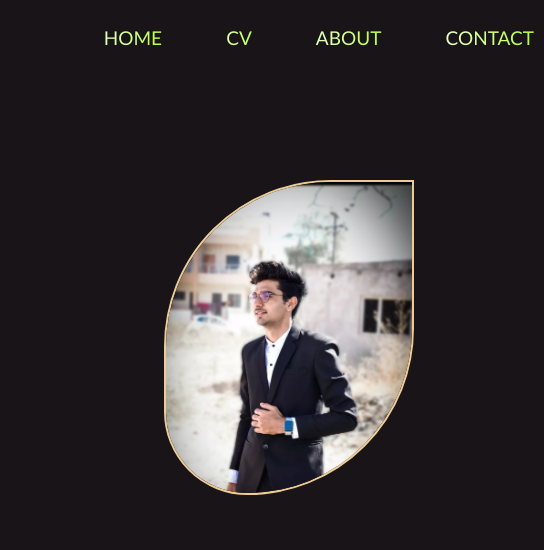
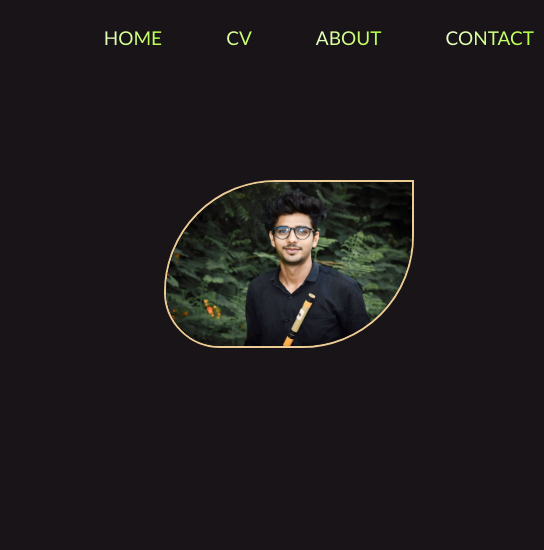
Before and after one commit to bhushangandhele/Portfolio, a plain HTML site: page index.html in a window 1280 px wide. Shown: the full height of the page, 736-1280 px from the left. Drawn offline with Linux system fonts and the light colour scheme; a web font is replaced by a local one.

Commit message:
Update index.html

```diff
--- a/index.html
+++ b/index.html
@@ -46,7 +46,7 @@
     </ul>
     </nav>
 
-    <img class="profile" src="images/Bhushan.jpg" alt="">*/
+    <img class="profile" src="images/Bhushan1.jpg" alt="">*/
 
     <!-- Button -->
     <form>
```
